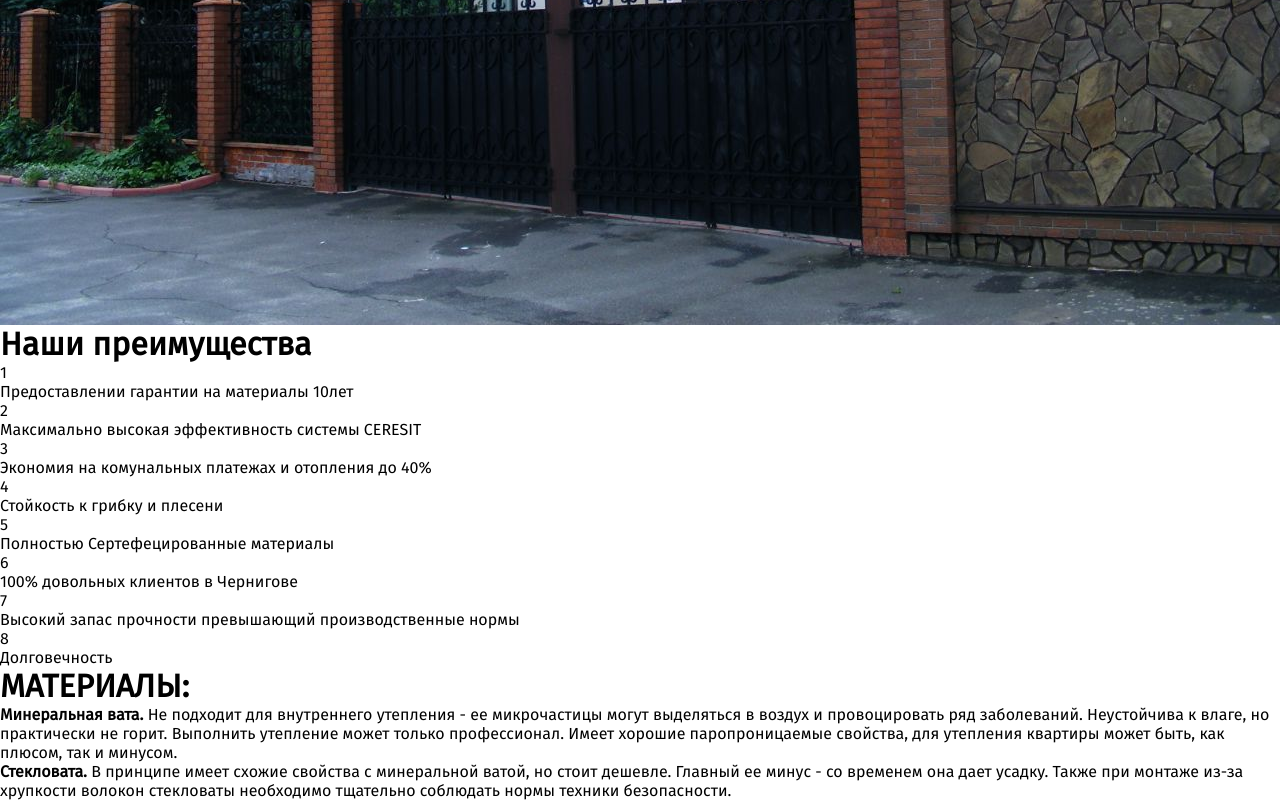
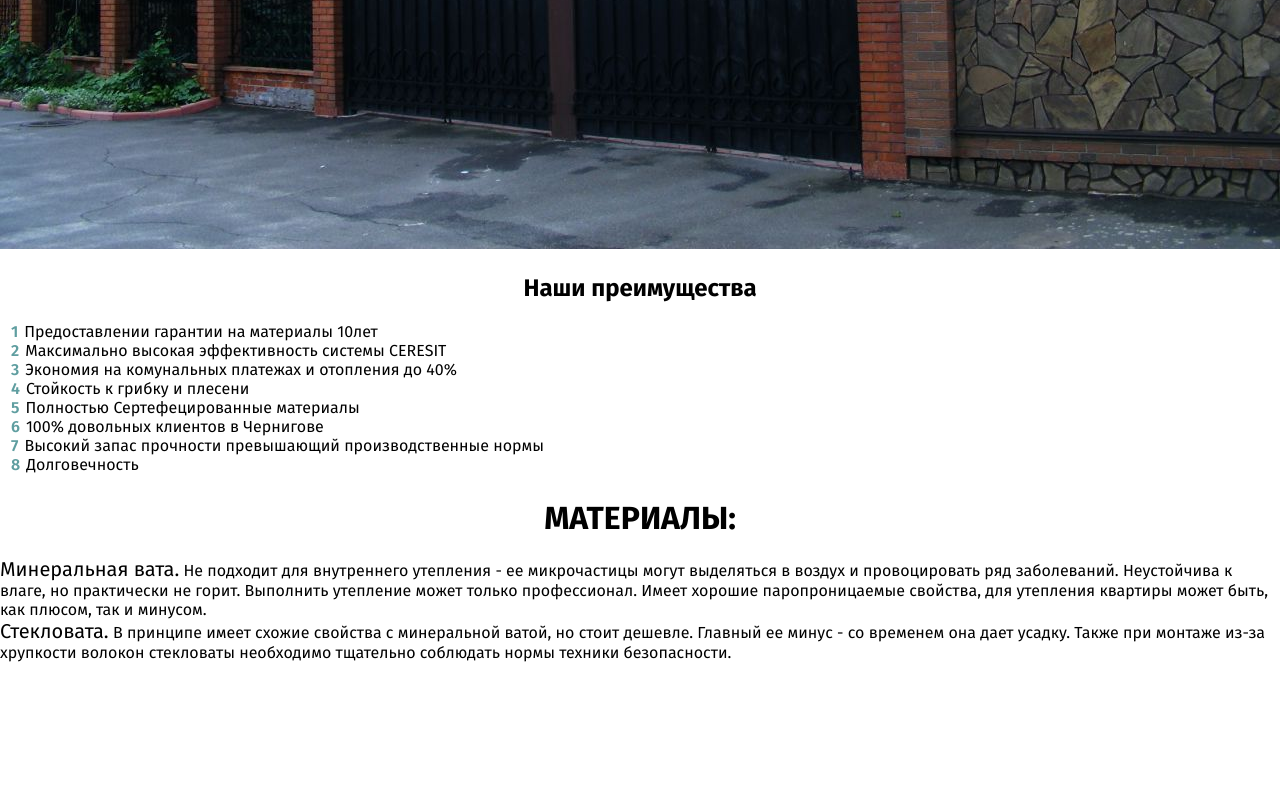
Before and after one commit to UraSerdyuk/mobile_responsive, a plain HTML site: page index.html in a window 1280 px wide. Shown: the part 856-1656 px from the top of the page. After the commit the page ends 1518 px from the top, so only its background shows below. Drawn offline with Linux system fonts and the light colour scheme.

Commit message:
chenge css style

```diff
--- a/css/style.css
+++ b/css/style.css
@@ -93,3 +93,28 @@ a {
     color: #fff;
     font-family: "SemiBold";
 }
+.circle {
+    color: cadetblue;
+    margin: 0 6px;
+    font-family: "SemiBold";
+}
+.aside ,service{
+    padding: 0 5px;
+}
+.aside-title {
+    text-align: center;
+    font-family: "Bold";
+    margin: 25px 0 20px 0;
+}
+.aside-li {
+    display: flex;
+}
+.testh1 {
+    text-align: center;
+    font-family: "Bold";
+    margin: 25px 0 20px 0;
+}
+.materials {
+    font-family: "Regular";
+    font-size: 20px;
+}
--- a/index.html
+++ b/index.html
@@ -8,14 +8,6 @@
     <link rel="stylesheet" href="https://use.fontawesome.com/releases/v5.2.0/css/all.css" integrity="sha384-hWVjflwFxL6sNzntih27bfxkr27PmbbK/iSvJ+a4+0owXq79v+lsFkW54bOGbiDQ" crossorigin="anonymous">
 </head>
 <body>
-    <div>
-        <p class="test1">Test message popkorn 12345</p>
-        <p class="test4">Test message popkorn 12345</p>
-        <p class="test3">Test message popkorn 12345</p>
-        <p class="test2">Test message popkorn 12345</p>
-
-
-    </div>
 <div class="conteiner">
     <header class="header">
         <div class="logo">
@@ -46,9 +38,9 @@
 
 </div>
     <main>
-            <div class="aside" id="about-us">
+            <aside class="aside" id="about-us">
                     <h1 class="aside-title"> Наши преимущества</h1>
-                    <div>
+                    <article>
                         <ul class="aside-ul">
                             <li class="aside-li"><div class="circle">1</div><p class="aside-p">Предоставлении гарантии на материалы 10лет</p></li>
                             <li class="aside-li"><div class="circle">2</div><p class="aside-p">Максимально высокая эффективность системы CERESIT</p></li>
@@ -59,12 +51,12 @@
                             <li class="aside-li"><div class="circle">7</div><p class="aside-p">Высокий запас прочности превышающий производственные нормы</p></li>
                             <li class="aside-li"><div class="circle">8</div><p class="aside-p">Долговечность</p></li>
                         </ul>
-                    </div>
-            </div>
+                    </article>
+            </aside>
             <div class="service">
                     <h1 class="testh1"> МАТЕРИАЛЫ:</h1>
-                    <p class="test-p"><strong>Минеральная вата.</strong> Не подходит для внутреннего утепления - ее микрочастицы могут выделяться в воздух и провоцировать ряд заболеваний. Неустойчива к влаге, но практически не горит. Выполнить утепление может только профессионал. Имеет хорошие паропроницаемые свойства, для утепления квартиры может быть, как плюсом, так и минусом.</p>
-                    <p class="test-p"><strong>Стекловата.</strong> В принципе имеет схожие свойства с минеральной ватой, но стоит дешевле. Главный ее минус - со временем она дает усадку. Также при монтаже из-за хрупкости волокон стекловаты необходимо тщательно соблюдать нормы техники безопасности.</p>
+                    <p class="test-p"><span class="materials">Минеральная вата.</span> Не подходит для внутреннего утепления - ее микрочастицы могут выделяться в воздух и провоцировать ряд заболеваний. Неустойчива к влаге, но практически не горит. Выполнить утепление может только профессионал. Имеет хорошие паропроницаемые свойства, для утепления квартиры может быть, как плюсом, так и минусом.</p>
+                    <p class="test-p"><span class="materials">Стекловата.</span> В принципе имеет схожие свойства с минеральной ватой, но стоит дешевле. Главный ее минус - со временем она дает усадку. Также при монтаже из-за хрупкости волокон стекловаты необходимо тщательно соблюдать нормы техники безопасности.</p>
                 </div>
 
     </main>
```
